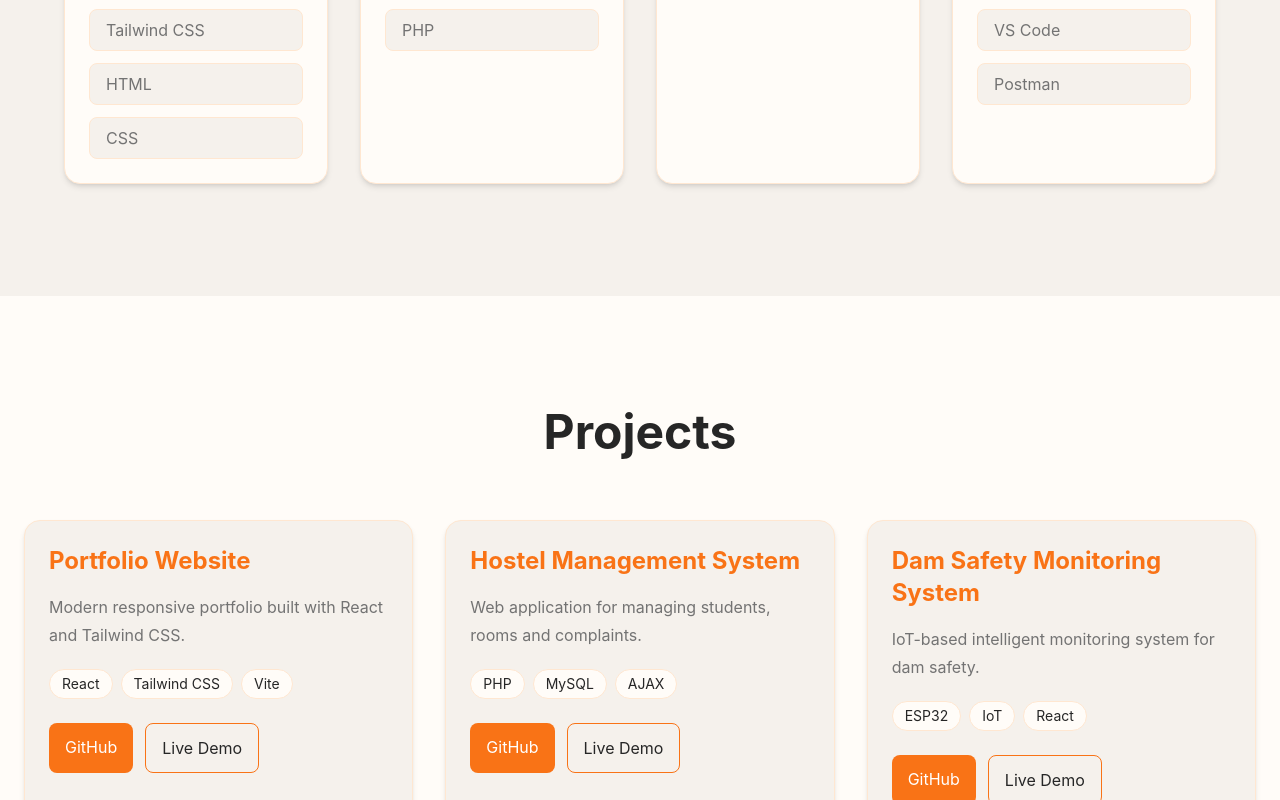
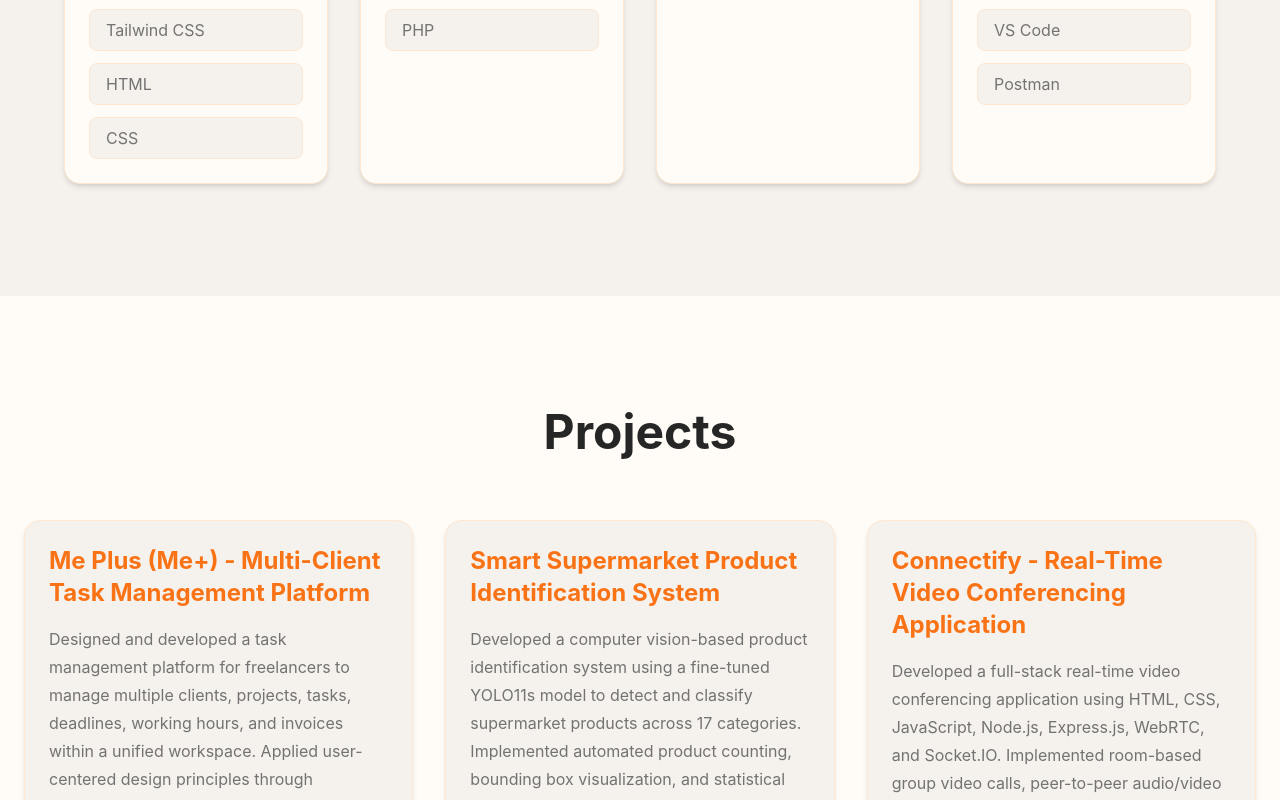
Before and after one commit to JeyakumarRenujan/devportfolio, a React (Vite) app: page / in a window 1280 px wide. Shown: the part 2000-2800 px from the top of the page. Built offline with nearby package versions, Linux system fonts and the light colour scheme.

Commit message:
Restore 7 projects with direct GitHub repo links, remove live demo buttons, ensure research in navbar, and keep original concise about content

```diff
--- a/src/components/Navbar/Navbar.jsx
+++ b/src/components/Navbar/Navbar.jsx
@@ -2,7 +2,6 @@ import { useState } from "react";
 import { FaBars, FaTimes } from "react-icons/fa";
 
 function Navbar() {
-
   const [menuOpen, setMenuOpen] = useState(false);
 
   const closeMenu = () => {
@@ -16,20 +15,30 @@ function Navbar() {
         top-0
         left-0
         w-full
-      z-50
-      bg-[var(--bg)]
+        bg-[var(--card)]
         border-b
         border-[var(--accent)]
-      shadow-md
+        shadow-sm
+        z-50
       "
     >
-      <div className="max-w-7xl mx-auto px-6 py-4 flex justify-between items-center">
+      <div
+        className="
+          max-w-7xl
+          mx-auto
+          px-6
+          py-4
+          flex
+          items-center
+          justify-between
+        "
+      >
 
         {/* Logo */}
         <a
           href="#home"
           className="
-          text-3xl
+            text-2xl
             font-bold
             text-[var(--primary)]
             hover:text-[var(--secondary)]
--- a/src/components/Projects/Projects.jsx
+++ b/src/components/Projects/Projects.jsx
@@ -112,21 +112,18 @@ function Projects() {
 
               </div>
 
-              {/* Buttons */}
-              <div
-                className="
-                  flex
-                  flex-col
-                  sm:flex-row
-                  gap-3
-                "
-              >
+              {/* Button */}
+              <div>
 
                 <a
                   href={project.github}
+                  target="_blank"
+                  rel="noopener noreferrer"
                   className="
+                    block
+                    sm:inline-block
                     text-center
-                    px-4
+                    px-6
                     py-3
                     rounded-lg
                     bg-[var(--primary)]
@@ -137,24 +134,6 @@ function Projects() {
                   "
                 >
                   GitHub
-                </a>
-
-                <a
-                  href={project.live}
-                  className="
-                    text-center
-                    px-4
-                    py-3
-                    rounded-lg
-                    border
-                    border-[var(--primary)]
-                    text-[var(--heading)]
-                    hover:bg-[var(--accent)]
-                    transition
-                    duration-300
-                  "
-                >
-                  Live Demo
                 </a>
 
               </div>
--- a/src/data/projectsData.js
+++ b/src/data/projectsData.js
@@ -1,32 +1,65 @@
 const projectsData = [
   {
     id: 1,
-    title: "Portfolio Website",
+    title: "Me Plus (Me+) - Multi-Client Task Management Platform",
     description:
-      "Modern responsive portfolio built with React and Tailwind CSS.",
-    technologies: ["React", "Tailwind CSS", "Vite"],
-    github: "#",
-    live: "#",
+      "Designed and developed a task management platform for freelancers to manage multiple clients, projects, tasks, deadlines, working hours, and invoices within a unified workspace. Applied user-centered design principles through questionnaire-based requirement gathering and implemented intuitive workflows, interactive dashboards, and responsive interfaces to enhance usability and productivity.",
+    technologies: ["React.js", "Node.js", "Express.js", "MongoDB", "Tailwind CSS"],
+    github: "https://github.com/VeeQubit/Multi-Client-Task-Management-Platform-Designed-for-Freelancers.git",
   },
 
   {
     id: 2,
-    title: "Hostel Management System",
+    title: "Smart Supermarket Product Identification System",
     description:
-      "Web application for managing students, rooms and complaints.",
-    technologies: ["PHP", "MySQL", "AJAX"],
-    github: "#",
-    live: "#",
+      "Developed a computer vision-based product identification system using a fine-tuned YOLO11s model to detect and classify supermarket products across 17 categories. Implemented automated product counting, bounding box visualization, and statistical report generation, enabling image-based product analysis and inventory insights.",
+    technologies: ["Python", "YOLO11s", "OpenCV", "PyTorch", "Scikit-learn", "Streamlit"],
+    github: "https://github.com/JeyakumarRenujan/smart-supermarket-product-identification.git",
   },
 
   {
     id: 3,
-    title: "Dam Safety Monitoring System",
+    title: "Connectify - Real-Time Video Conferencing Application",
     description:
-      "IoT-based intelligent monitoring system for dam safety.",
-    technologies: ["ESP32", "IoT", "React"],
-    github: "#",
-    live: "#",
+      "Developed a full-stack real-time video conferencing application using HTML, CSS, JavaScript, Node.js, Express.js, WebRTC, and Socket.IO. Implemented room-based group video calls, peer-to-peer audio/video streaming, live group chat, private messaging, and screen sharing. Integrated Socket.IO signaling for real-time event handling, participant synchronization, and meeting room management.",
+    technologies: ["WebRTC", "Socket.IO", "Node.js", "Express.js", "JavaScript", "HTML", "CSS"],
+    github: "https://github.com/JeyakumarRenujan/Connectify.git",
+  },
+
+  {
+    id: 4,
+    title: "AuthFlow - Authentication Based Platform",
+    description:
+      "Developed a full-stack authentication and user management platform using the MERN stack, implementing secure user registration, login, JWT-based authentication, and role-based access control. Built RESTful APIs with Node.js and Express.js, integrating bcrypt password hashing, protected routes, security middleware, and MongoDB for user data management. Designed a responsive React interface featuring user and admin dashboards, profile management, and access-controlled administrative operations.",
+    technologies: ["React.js", "Node.js", "Express.js", "MongoDB", "JWT", "bcrypt"],
+    github: "https://github.com/JeyakumarRenujan/authflow-authentication-platform.git",
+  },
+
+  {
+    id: 5,
+    title: "Intelligent Dam Safety System",
+    description:
+      "Developed an embedded IoT-based dam safety system integrating real-time water level monitoring, water level forecasting, early warning mechanisms, and automated gate control. Designed the system to monitor reservoir conditions, predict potential overflow risks, and adjust gate openings based on forecasted water levels, reducing reliance on manual intervention and supporting proactive flood risk management.",
+    technologies: ["IoT", "Embedded C/C++", "Sensors", "Automation"],
+    github: "https://github.com/JeyakumarRenujan/Dam_Safety_System.git",
+  },
+
+  {
+    id: 6,
+    title: "Hostel Management System",
+    description:
+      "Developed a full-stack web-based Hostel Management System using PHP and MySQL to streamline student registration, room allocation, warden management, payments, visitor records, complaints, and check-out processes. Designed a normalized relational database with foreign key constraints to maintain data integrity, and implemented role-based dashboards for administrators, staff, and students, with persistent navigation, input validation, and secure deletion confirmations.",
+    technologies: ["PHP", "MySQL", "JavaScript", "HTML", "CSS"],
+    github: "https://github.com/JeyakumarRenujan/Hostel_Management.git",
+  },
+
+  {
+    id: 7,
+    title: "Smart Load - Phone Reload System",
+    description:
+      "Developed a C++ - based mobile phone reload application with a user-friendly Graphical User Interface (GUI) using Visual Studio. Implemented core functionalities including mobile reload processing, password recovery, and input validation to handle invalid user entries and improve application usability.",
+    technologies: ["C++", "Visual Studio GUI", "OOP"],
+    github: "https://github.com/JeyakumarRenujan/PHONE-RELOAD-SYSTEM-SMART-load-.git",
   },
 ];
 
--- a/src/data/socialLinks.js
+++ b/src/data/socialLinks.js
@@ -1,16 +1,19 @@
 const socialLinks = [
   {
     name: "GitHub",
-        url: "https://github.com/yourusername"
+    icon: "github",
+    url: "https://github.com/JeyakumarRenujan",
   },
   {
     name: "LinkedIn",
-        url: "https://linkedin.com/in/yourusername"
+    icon: "linkedin",
+    url: "https://www.linkedin.com/in/jeyakumarrenujan03",
   },
   {
     name: "Email",
-        url: "mailto:youremail@gmail.com"
-    }
+    icon: "email",
+    url: "mailto:renujanrenu5@gmail.com",
+  },
 ];
 
 export default socialLinks;
```
Lines whose indentation alone changed are shown as unchanged.
